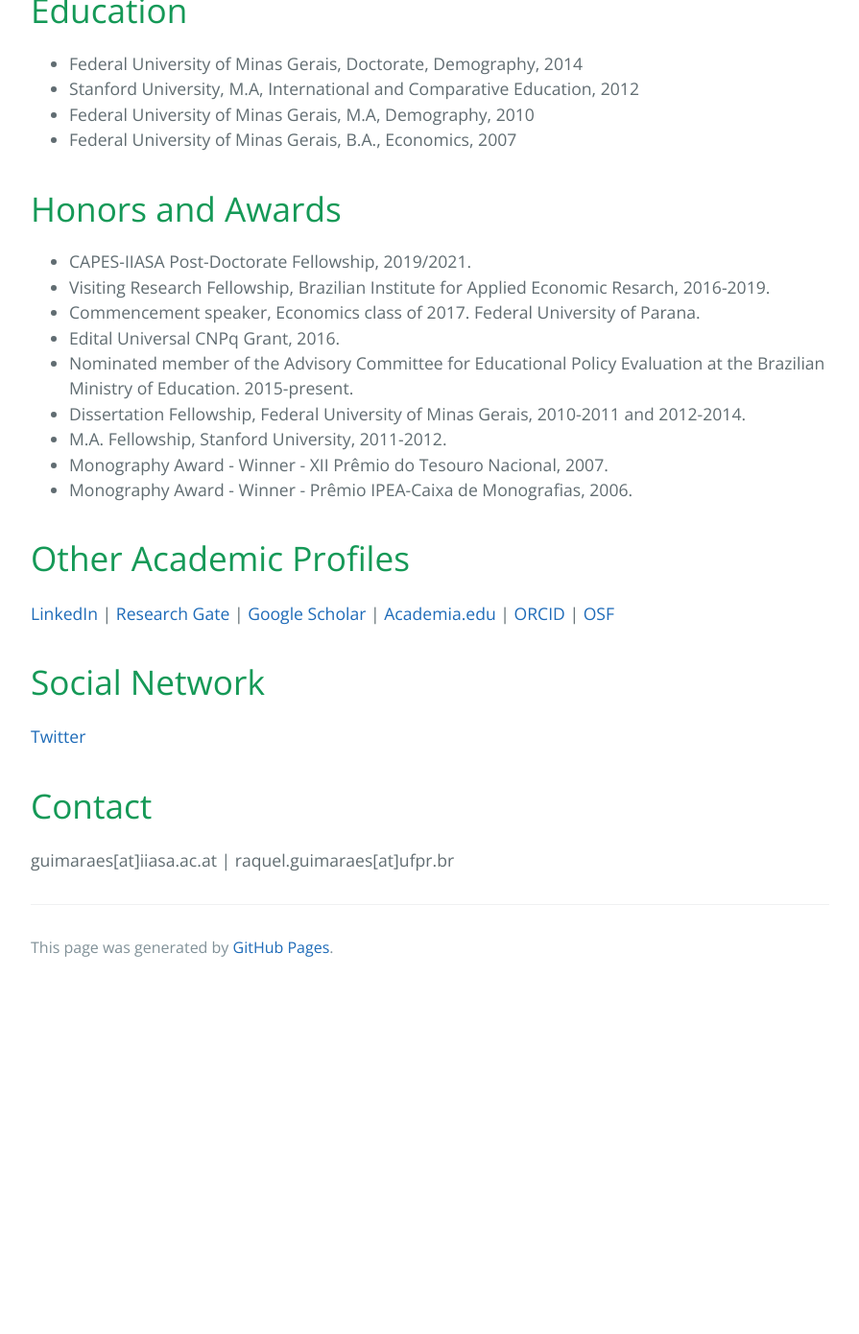
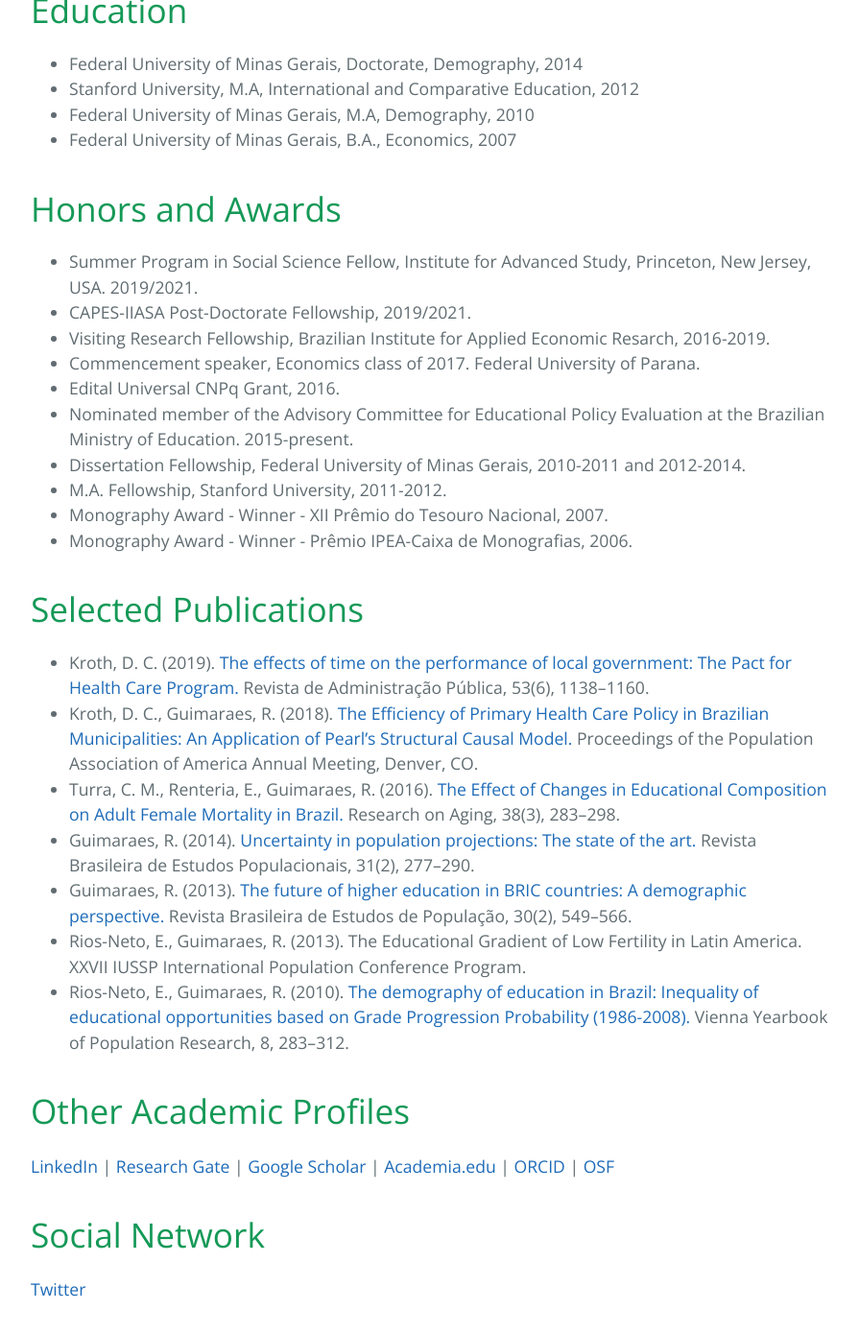
Before and after one commit to raquelrguima/raquelrguima.github.io, a Jekyll site: the page built from index.md, in a window 1280 px wide and 1400 px high, scrolled down 1403 px. Shown: the top 1390 px of the window at 96% size, without its empty margins (192-1087 px from the left). Built offline with Jekyll 4.4.1, drawn with Linux system fonts in a browser that asks for light colours; our own code applies the rules of GitHub Pages for plain Markdown files; before the commit the page ends 2434 px from its top, so only the background shows below that.

Commit message:
index e README

```diff
--- a/index.md
+++ b/index.md
@@ -28,6 +24,7 @@ Dr. Guimaraes graduated from Federal University of Minas Gerais, Brazil, in 2007
 
 <h1  id="honors-awards">Honors and Awards</h1>
 
+- Summer Program in Social Science Fellow, Institute for Advanced Study, Princeton, New Jersey, USA. 2019/2021.
 - CAPES-IIASA Post-Doctorate Fellowship, 2019/2021.
 - Visiting Research Fellowship, Brazilian Institute for Applied Economic Resarch, 2016-2019.
 - Commencement speaker, Economics class of 2017. Federal University of Parana.
@@ -37,6 +34,16 @@ Dr. Guimaraes graduated from Federal University of Minas Gerais, Brazil, in 2007
 - M.A. Fellowship, Stanford University, 2011-2012.
 - Monography Award - Winner - XII Prêmio do Tesouro Nacional, 2007.
 - Monography Award - Winner -  Prêmio IPEA-Caixa de Monografias, 2006.
+
+<h1  id="publications">Selected Publications</h1>
+
+- Kroth, D. C. (2019). [The effects of time on the performance of local government: The Pact for Health Care Program.](http://dx.doi.org/10.1590/0034-761220180440x) Revista de Administração Pública, 53(6), 1138–1160.
+- Kroth, D. C., Guimaraes, R. (2018). [The Efficiency of Primary Health Care Policy in Brazilian Municipalities: An Application of Pearl’s Structural Causal Model.](https://paa.confex.com/paa/2018/meetingapp.cgi/Paper/19280) Proceedings of the Population Association of America Annual Meeting, Denver, CO.
+- Turra, C. M., Renteria, E., Guimaraes, R. (2016). [The Effect of Changes in Educational Composition on Adult Female Mortality in Brazil.](https://doi.org/10.1177/0164027515620245) Research on Aging, 38(3), 283–298.
+- Guimaraes, R. (2014). [Uncertainty in population projections: The state of the art.](http://dx.doi.org/10.1590/S0102-30982014000200003) Revista Brasileira de Estudos Populacionais, 31(2), 277–290.
+- Guimaraes, R. (2013). [The future of higher education in BRIC countries: A demographic perspective.](http://dx.doi.org/10.1590/S0102-30982013000200011) Revista Brasileira de Estudos de População, 30(2), 549–566.
+- Rios-Neto, E., Guimaraes, R. (2013). The Educational Gradient of Low Fertility in Latin America. XXVII IUSSP International Population Conference Program.
+- Rios-Neto, E., Guimaraes, R. (2010). [The demography of education in Brazil: Inequality of educational opportunities based on Grade Progression Probability (1986-2008).](http://dx.doi.org/10.1553/populationyearbook2010s283) Vienna Yearbook of Population Research, 8, 283–312.
 
 <h1  id="other-profiles">Other Academic Profiles</h1>
 
```
Also changed, not shown: other parts of index.md (+0 -4 lines), README.md.
